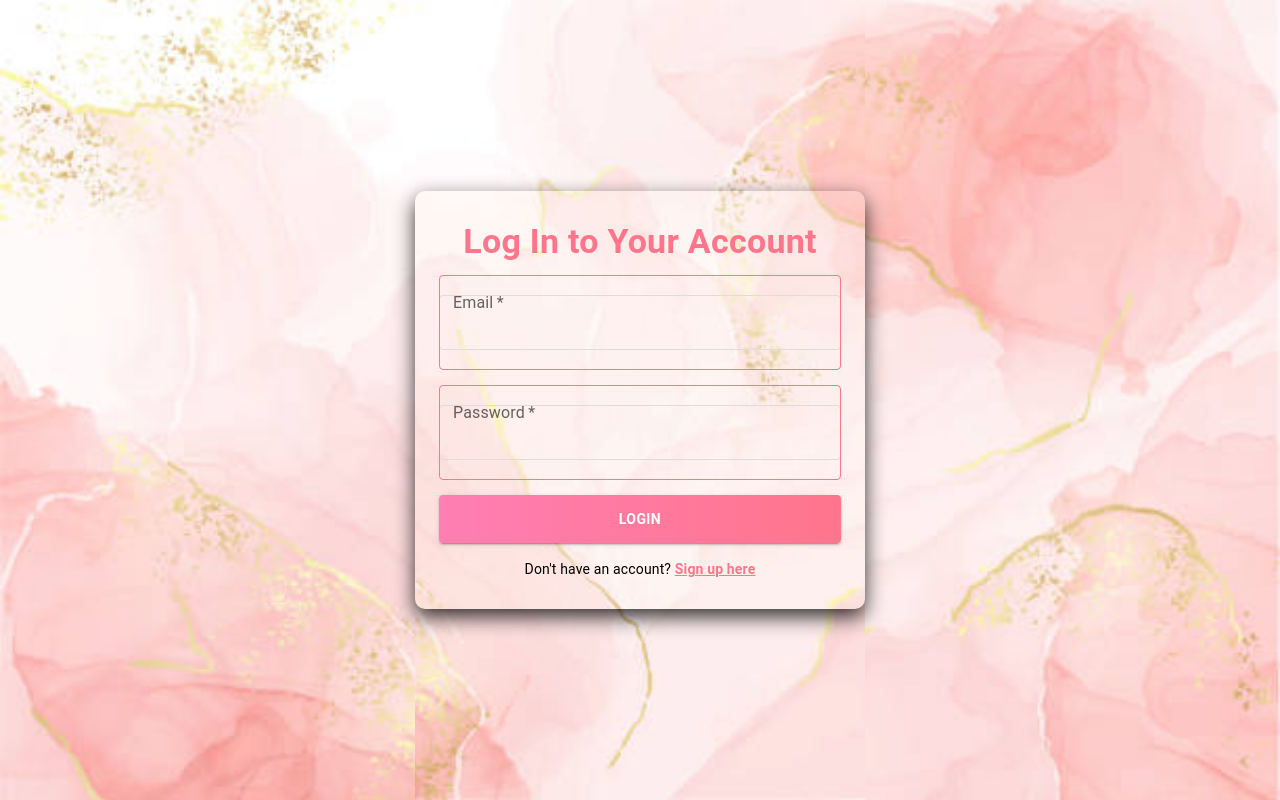
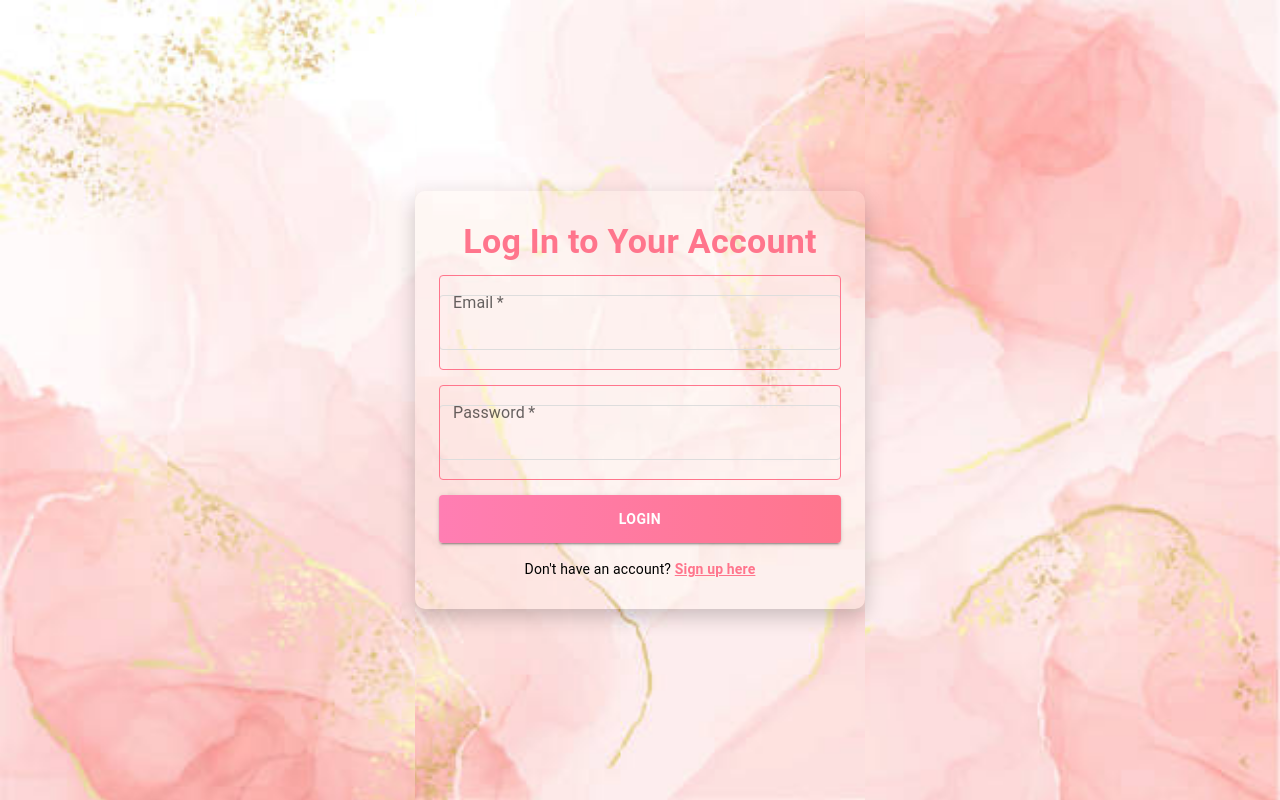
Before and after one commit to Enizeqo28/front-end, a React (Create React App) app: page /login in a window 1280 px wide. Built offline with nearby package versions, Linux system fonts and the light colour scheme.

Commit message:
edited loginform.js container transparency

```diff
--- a/src/components/LoginForm.js
+++ b/src/components/LoginForm.js
@@ -26,7 +26,7 @@ const FormContainer = styled(Container)({
   background: "rgba(253, 252, 230, 0.15)",
   padding: "30px",
   borderRadius: "10px",
-  boxShadow: "0px 8px 20px rgba(0, 0, 0, 0.8)",
+  boxShadow: "0px 8px 20px rgba(0, 0, 0, 0.2)",
   width: "90%",
   maxWidth: "600px",
   minWidth: "450px",
```
